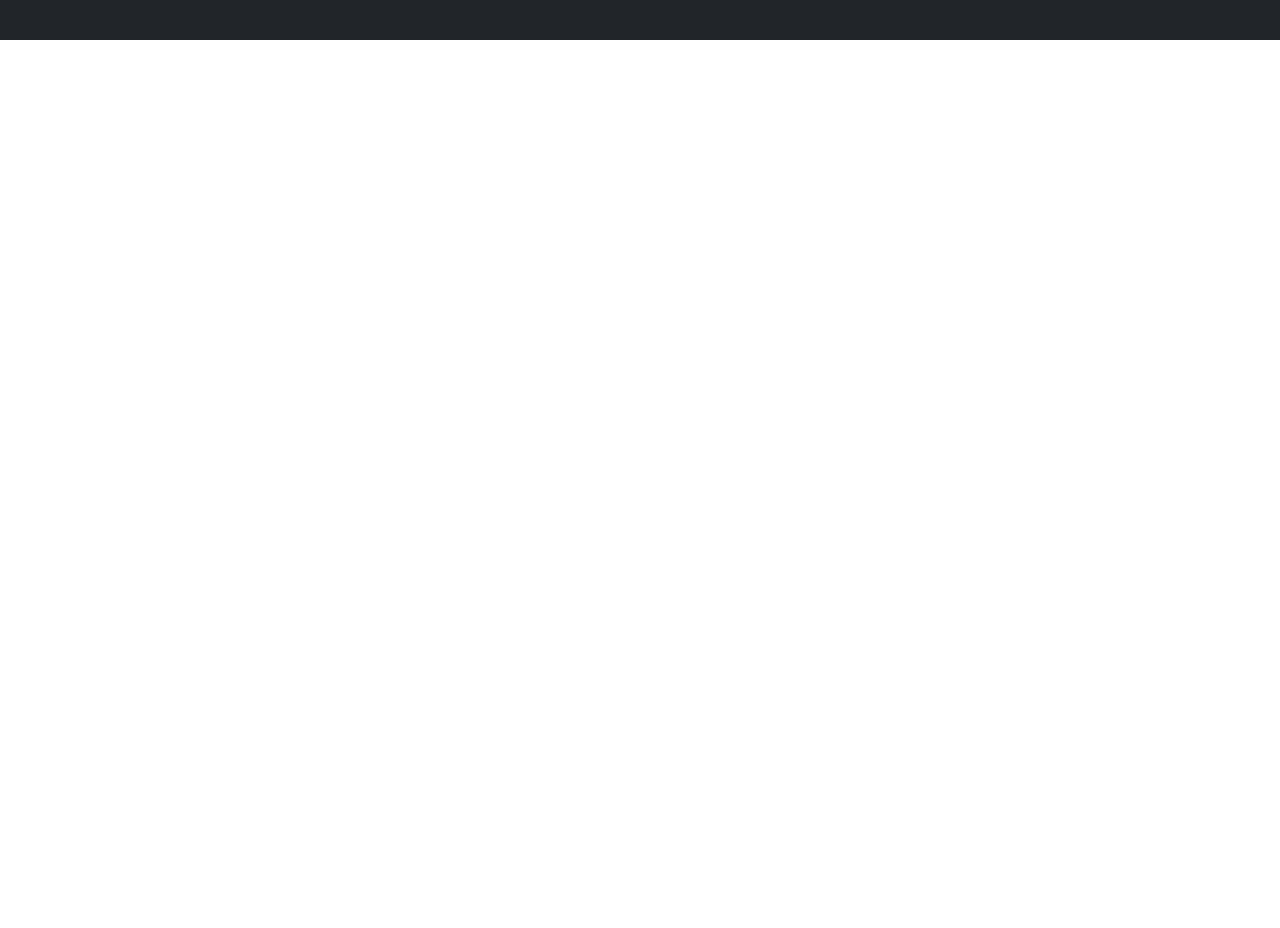
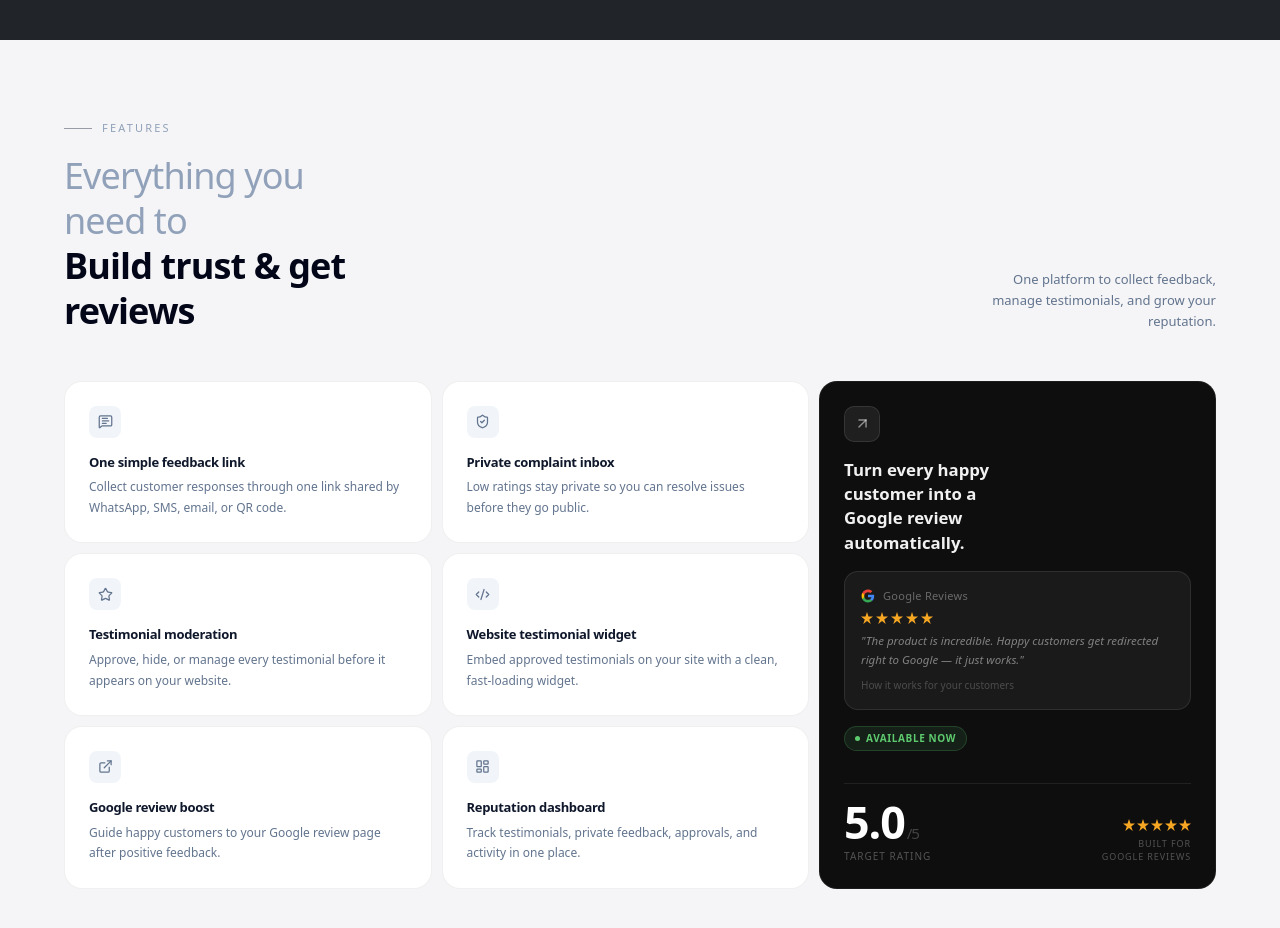
Before and after one commit to MidhunMohan210/woice_home, a Next.js app: page / in a window 1280 px wide. Shown: the part 4600-5528 px from the top of the page. Before the commit the page ends 4640 px from the top, so only its background shows below. Built offline with nearby package versions, Linux system fonts and the light colour scheme.

Commit message:
features section completed

```diff
--- a/src/app/page.js
+++ b/src/app/page.js
@@ -1,5 +1,6 @@
 import CTASection from "@/components/landing/CTASection";
 import FAQSection from "@/components/landing/FAQSection";
+import FeaturesSection from "@/components/landing/FeaturesSection";
 import Footer from "@/components/landing/Footer";
 import HeroSection from "@/components/landing/HeroSection";
 import HowItWorks from "@/components/landing/HowItWorks";
@@ -17,6 +18,7 @@ export default function Home() {
         <ProblemSection />
         <WoiceWaySection />
         <HowItWorks/>
+        <FeaturesSection />
         {/* <PricingSection />
         <FAQSection />
         <CTASection /> */}
--- /dev/null
+++ b/src/components/landing/FeaturesSection.jsx
@@ -0,0 +1,173 @@
+import {
+  Code2,
+  ExternalLink,
+  LayoutDashboard,
+  MessageSquareText,
+  ShieldCheck,
+  Star,
+  ArrowUpRight,
+} from "lucide-react";
+
+const features = [
+  {
+    icon: MessageSquareText,
+    title: "One simple feedback link",
+    text: "Collect customer responses through one link shared by WhatsApp, SMS, email, or QR code.",
+  },
+  {
+    icon: ShieldCheck,
+    title: "Private complaint inbox",
+    text: "Low ratings stay private so you can resolve issues before they go public.",
+  },
+  {
+    icon: Star,
+    title: "Testimonial moderation",
+    text: "Approve, hide, or manage every testimonial before it appears on your website.",
+  },
+  {
+    icon: Code2,
+    title: "Website testimonial widget",
+    text: "Embed approved testimonials on your site with a clean, fast-loading widget.",
+  },
+  {
+    icon: ExternalLink,
+    title: "Google review boost",
+    text: "Guide happy customers to your Google review page after positive feedback.",
+  },
+  {
+    icon: LayoutDashboard,
+    title: "Reputation dashboard",
+    text: "Track testimonials, private feedback, approvals, and activity in one place.",
+  },
+];
+
+function StarIcon() {
+  return (
+    <svg width="12" height="12" viewBox="0 0 12 12" fill="#f5a623" xmlns="http://www.w3.org/2000/svg" aria-hidden="true">
+      <path d="M6 0l1.5 4.5H12L8.25 7.5l1.5 4.5L6 9 2.25 12l1.5-4.5L0 4.5h4.5z" />
+    </svg>
+  );
+}
+
+function GoogleIcon() {
+  return (
+    <svg width="14" height="14" viewBox="0 0 24 24" xmlns="http://www.w3.org/2000/svg" aria-hidden="true">
+      <path d="M22.56 12.25c0-.78-.07-1.53-.2-2.25H12v4.26h5.92c-.26 1.37-1.04 2.53-2.21 3.31v2.77h3.57c2.08-1.92 3.28-4.74 3.28-8.09z" fill="#4285F4" />
+      <path d="M12 23c2.97 0 5.46-.98 7.28-2.66l-3.57-2.77c-.98.66-2.23 1.06-3.71 1.06-2.86 0-5.29-1.93-6.16-4.53H2.18v2.84C3.99 20.53 7.7 23 12 23z" fill="#34A853" />
+      <path d="M5.84 14.09c-.22-.66-.35-1.36-.35-2.09s.13-1.43.35-2.09V7.07H2.18C1.43 8.55 1 10.22 1 12s.43 3.45 1.18 4.93l2.85-2.22.81-.62z" fill="#FBBC05" />
+      <path d="M12 5.38c1.62 0 3.06.56 4.21 1.64l3.15-3.15C17.45 2.09 14.97 1 12 1 7.7 1 3.99 3.47 2.18 7.07l3.66 2.84c.87-2.6 3.3-4.53 6.16-4.53z" fill="#EA4335" />
+    </svg>
+  );
+}
+
+function FeatureCard({ feature }) {
+  const Icon = feature.icon;
+  return (
+    <div className="group cursor-default rounded-2xl border border-black/[0.06] bg-white p-5 transition-all duration-200 hover:border-black/[0.12] hover:bg-slate-50/60 sm:p-6">
+      <div className="mb-4 flex h-8 w-8 items-center justify-center rounded-[8px] bg-slate-100 text-slate-500 transition-colors duration-200 group-hover:bg-slate-200/70">
+        <Icon size={15} />
+      </div>
+      <h3 className="mb-1.5 text-[13px] font-semibold leading-snug tracking-tight text-slate-900">
+        {feature.title}
+      </h3>
+      <p className="text-[12px] leading-[1.7] text-slate-500">{feature.text}</p>
+    </div>
+  );
+}
+
+function FeaturedReviewCard() {
+  return (
+    <div className="flex cursor-default flex-col justify-between rounded-2xl bg-[#0e0e0f] p-6 text-white xl:col-start-3 xl:row-span-3 xl:row-start-1"
+      style={{ border: "0.5px solid rgba(255,255,255,0.06)" }}>
+      <div>
+        <div className="mb-4 flex h-9 w-9 items-center justify-center rounded-[10px]"
+          style={{ background: "rgba(255,255,255,0.07)", border: "0.5px solid rgba(255,255,255,0.1)" }}>
+          <ArrowUpRight size={17} className="text-white/50" />
+        </div>
+
+        <p className="max-w-[20ch] text-[1.05rem] font-semibold leading-[1.45] text-[#f1f1f1]">
+          Turn every happy customer into a Google review automatically.
+        </p>
+
+        <div className="mt-4 rounded-xl p-4"
+          style={{ background: "rgba(255,255,255,0.05)", border: "0.5px solid rgba(255,255,255,0.09)" }}>
+          <div className="mb-2 flex items-center gap-2">
+            <GoogleIcon />
+            <span className="text-[11px] tracking-wide text-white/35">Google Reviews</span>
+          </div>
+          <div className="mb-2 flex gap-[3px]">
+            {[...Array(5)].map((_, i) => <StarIcon key={i} />)}
+          </div>
+          <p className="text-[11.5px] italic leading-[1.65] text-white/45">
+            &quot;The product is incredible. Happy customers get redirected right to Google — it just works.&quot;
+          </p>
+          <p className="mt-2 text-[10px] text-white/22">How it works for your customers</p>
+        </div>
+
+        <div className="mt-4 inline-flex items-center gap-1.5 rounded-full px-2.5 py-1 text-[10px] font-semibold uppercase tracking-[0.06em] text-[#5eca6e]"
+          style={{ background: "rgba(94,202,110,0.1)", border: "0.5px solid rgba(94,202,110,0.2)" }}>
+          <span className="inline-block h-[5px] w-[5px] rounded-full bg-[#5eca6e]" />
+          Available now
+        </div>
+      </div>
+
+      <div className="mt-5 flex items-end justify-between border-t pt-4"
+        style={{ borderColor: "rgba(255,255,255,0.08)" }}>
+        <div>
+          <div className="text-[2.8rem] font-semibold leading-none tracking-tight text-white">
+            5.0
+            <span className="ml-0.5 text-[.95rem] font-light text-white/22">/5</span>
+          </div>
+          <div className="mt-1 text-[10px] font-medium uppercase tracking-widest text-white/28">Target rating</div>
+        </div>
+        <div className="text-right">
+          <div className="mb-1.5 flex justify-end gap-[2px]">
+            {[...Array(5)].map((_, i) => <StarIcon key={i} />)}
+          </div>
+          <div className="text-[9px] font-medium uppercase leading-[1.5] tracking-[0.1em] text-white/28">
+            Built for<br />Google reviews
+          </div>
+        </div>
+      </div>
+    </div>
+  );
+}
+
+export default function FeaturesSection() {
+  return (
+    <section className="py-16 sm:py-20">
+      <div className="section-shell">
+        <div className="mx-auto max-w-6xl">
+          <div className="mb-10 sm:mb-12">
+            <div className="mb-4 flex items-center gap-2.5">
+              <div className="h-px w-7 bg-slate-900/40" />
+              <p className="text-[11px] font-medium uppercase tracking-[0.2em] text-slate-400">
+                Features
+              </p>
+            </div>
+            <div className="flex flex-col gap-4 lg:flex-row lg:items-end lg:justify-between">
+              <h2 className="max-w-[15ch] text-[1.85rem] font-semibold leading-tight tracking-tight text-slate-950 sm:text-4xl">
+                <span className="font-normal text-slate-400">Everything you need to</span>
+                <br />
+                Build trust &amp; get reviews
+              </h2>
+              <p className="max-w-[32ch] text-[13px] leading-relaxed text-slate-500 lg:text-right">
+                One platform to collect feedback, manage testimonials, and grow your reputation.
+              </p>
+            </div>
+          </div>
+
+          <div className="grid grid-cols-1 gap-2.5 sm:grid-cols-2 xl:grid-cols-[1fr_1fr_1.08fr]">
+            <FeatureCard feature={features[0]} />
+            <FeatureCard feature={features[1]} />
+            <FeaturedReviewCard />
+            <FeatureCard feature={features[2]} />
+            <FeatureCard feature={features[3]} />
+            <FeatureCard feature={features[4]} />
+            <FeatureCard feature={features[5]} />
+          </div>
+        </div>
+      </div>
+    </section>
+  );
+}
```
